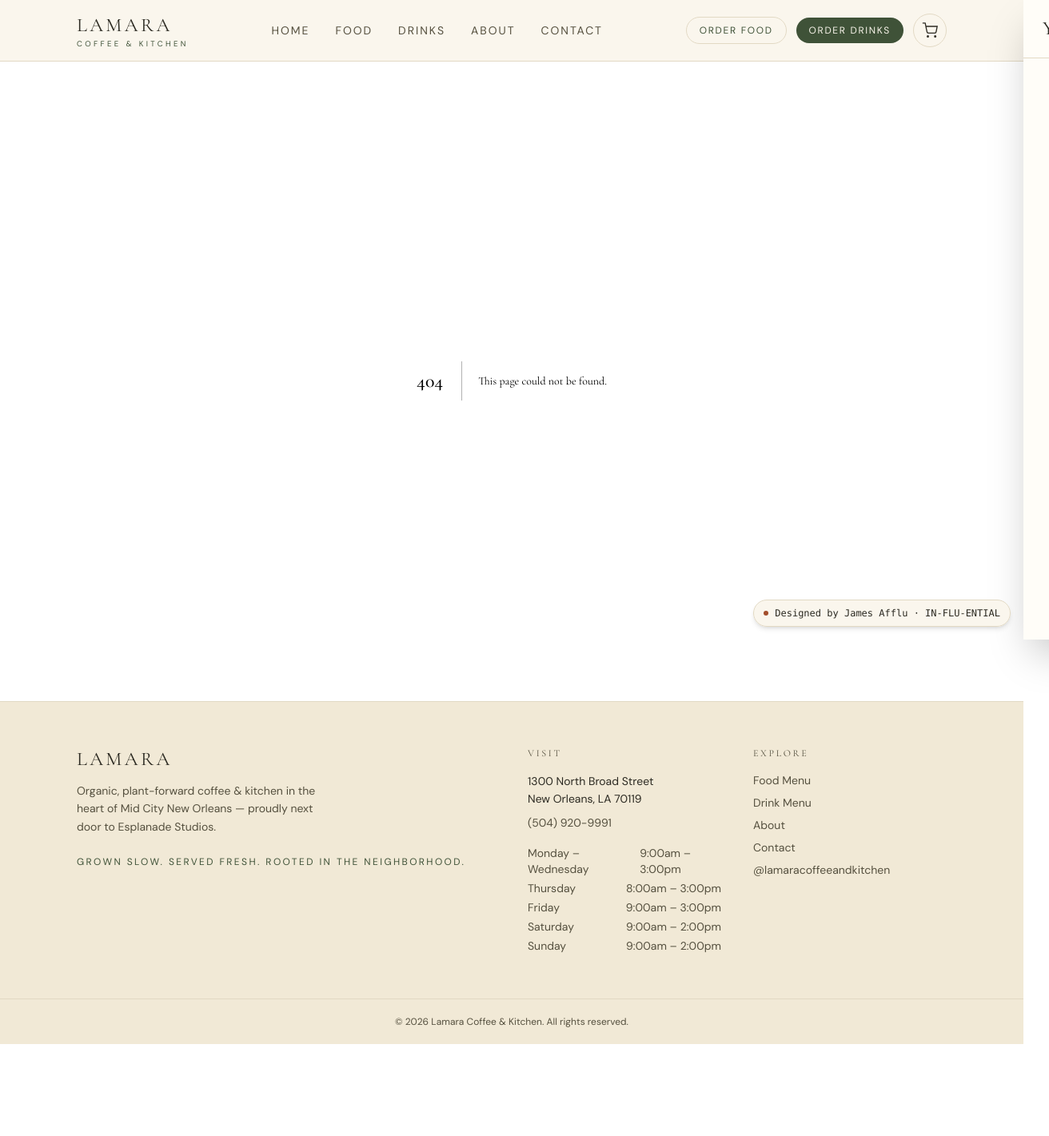
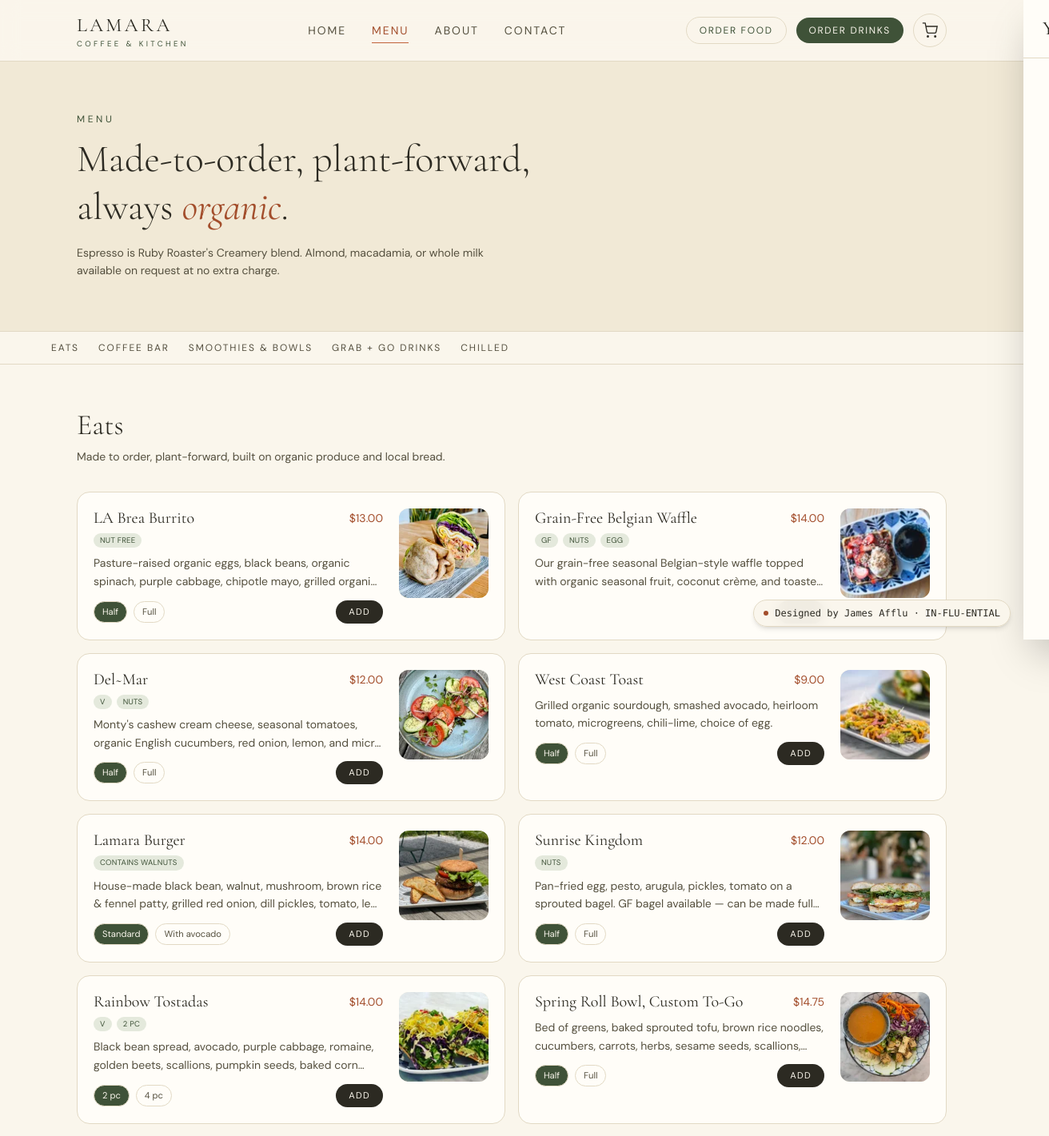
Before and after one commit to flu-wop/lamaracoffee, a Next.js app: page /menu in a window 1280 px wide. Before the commit this address had no page. Shown: the top 1421 px of the page at 80% size, 1312 px wide, since content can reach past the window. Before the commit the page ends 1306 px from the top, so only its background shows below. Built offline with nearby package versions, Linux system fonts and the light colour scheme.

Commit message:
Combine food and drink menu into a single /menu page

```diff
--- a/src/app/about/page.tsx
+++ b/src/app/about/page.tsx
@@ -137,7 +137,7 @@ export default function AboutPage() {
         </h2>
         <div className="mt-8 flex flex-wrap items-center justify-center gap-4">
           <Link
-            href="/food-menu"
+            href="/menu"
             className="rounded-full bg-ink px-7 py-3.5 text-xs uppercase tracking-[0.18em] text-cream transition-colors hover:bg-terracotta-deep"
           >
             Order Food
--- a/src/app/checkout/page.tsx
+++ b/src/app/checkout/page.tsx
@@ -63,7 +63,7 @@ export default function CheckoutPage() {
           Add something from the menu before checking out.
         </p>
         <Link
-          href="/food-menu"
+          href="/menu"
           className="mt-8 inline-block rounded-full bg-ink px-7 py-3.5 text-xs uppercase tracking-[0.18em] text-cream transition-colors hover:bg-terracotta-deep"
         >
           Browse Menu
--- a/src/app/checkout/success/page.tsx
+++ b/src/app/checkout/success/page.tsx
@@ -36,7 +36,7 @@ export default function CheckoutSuccessPage() {
           screen.
         </p>
         <Link
-          href="/food-menu"
+          href="/menu"
           className="mt-8 inline-block rounded-full bg-ink px-7 py-3.5 text-xs uppercase tracking-[0.18em] text-cream transition-colors hover:bg-terracotta-deep"
         >
           Browse Menu
@@ -130,7 +130,7 @@ export default function CheckoutSuccessPage() {
           Back to Home
         </Link>
         <Link
-          href="/food-menu"
+          href="/menu"
           className="rounded-full border border-sage-deep px-7 py-3.5 text-xs uppercase tracking-[0.18em] text-sage-deep transition-colors hover:bg-sage-deep hover:text-cream"
         >
           Order Again
--- a/src/app/drink-menu/page.tsx
+++ /dev/null
@@ -1,39 +0,0 @@
-import type { Metadata } from "next";
-import MenuSection from "@/components/MenuSection";
-import MenuJumpNav from "@/components/MenuJumpNav";
-import { drinkCategories } from "@/lib/menu-data";
-
-export const metadata: Metadata = {
-  title: "Drink Menu | Lamara Coffee & Kitchen",
-  description:
-    "Coffee bar, organic smoothies, and grab-and-go drinks from Lamara Coffee & Kitchen in Mid City New Orleans. Oat milk default.",
-};
-
-export default function DrinkMenuPage() {
-  return (
-    <div>
-      <section className="border-b border-line bg-cream-deep">
-        <div className="mx-auto max-w-6xl px-5 py-16 sm:px-8">
-          <p className="mb-3 text-xs uppercase tracking-[0.3em] text-sage-deep">
-            Drink Menu
-          </p>
-          <h1 className="font-display max-w-xl text-4xl font-light leading-tight text-ink sm:text-5xl">
-            Coffee, smoothies &amp; bowls — <em className="text-terracotta-deep">oat milk</em> default.
-          </h1>
-          <p className="mt-4 max-w-lg text-sm leading-relaxed text-ink-soft">
-            Espresso is Ruby Roaster&apos;s Creamery blend. Almond, macadamia, or whole
-            milk available on request at no extra charge.
-          </p>
-        </div>
-      </section>
-
-      <MenuJumpNav items={drinkCategories.map((c) => ({ id: c.id, title: c.title }))} />
-
-      <div className="mx-auto max-w-6xl px-5 sm:px-8">
-        {drinkCategories.map((category) => (
-          <MenuSection key={category.id} category={category} />
-        ))}
-      </div>
-    </div>
-  );
-}
--- a/src/app/food-menu/page.tsx
+++ b/src/app/menu/page.tsx
@@ -1,32 +1,38 @@
 import type { Metadata } from "next";
 import MenuSection from "@/components/MenuSection";
 import MenuJumpNav from "@/components/MenuJumpNav";
-import { foodCategories } from "@/lib/menu-data";
+import { foodCategories, drinkCategories } from "@/lib/menu-data";
 
 export const metadata: Metadata = {
-  title: "Food Menu | Lamara Coffee & Kitchen",
+  title: "Menu | Lamara Coffee & Kitchen",
   description:
-    "Organic, plant-forward eats from Lamara Coffee & Kitchen in Mid City New Orleans — burritos, burgers, waffles, tostadas, and more.",
+    "Organic, plant-forward food and drinks from Lamara Coffee & Kitchen in Mid City New Orleans — burritos, burgers, waffles, tostadas, coffee, and smoothies. Oat milk default.",
 };
 
-export default function FoodMenuPage() {
+const allCategories = [...foodCategories, ...drinkCategories];
+
+export default function MenuPage() {
   return (
     <div>
       <section className="border-b border-line bg-cream-deep">
         <div className="mx-auto max-w-6xl px-5 py-16 sm:px-8">
           <p className="mb-3 text-xs uppercase tracking-[0.3em] text-sage-deep">
-            Food Menu
+            Menu
           </p>
           <h1 className="font-display max-w-xl text-4xl font-light leading-tight text-ink sm:text-5xl">
             Made-to-order, plant-forward, always <em className="text-terracotta-deep">organic</em>.
           </h1>
+          <p className="mt-4 max-w-lg text-sm leading-relaxed text-ink-soft">
+            Espresso is Ruby Roaster&apos;s Creamery blend. Almond, macadamia, or whole
+            milk available on request at no extra charge.
+          </p>
         </div>
       </section>
 
-      <MenuJumpNav items={foodCategories.map((c) => ({ id: c.id, title: c.title }))} />
+      <MenuJumpNav items={allCategories.map((c) => ({ id: c.id, title: c.title }))} />
 
       <div className="mx-auto max-w-6xl px-5 sm:px-8">
-        {foodCategories.map((category) => (
+        {allCategories.map((category) => (
           <MenuSection key={category.id} category={category} />
         ))}
       </div>
--- a/src/app/page.tsx
+++ b/src/app/page.tsx
@@ -55,13 +55,13 @@ export default function Home() {
 
           <div className="mt-9 flex flex-wrap items-center gap-4">
             <Link
-              href="/food-menu"
+              href="/menu#eats"
               className="rounded-full bg-ink px-7 py-3.5 text-xs uppercase tracking-[0.18em] text-cream transition-colors hover:bg-terracotta-deep"
             >
               Order Food
             </Link>
             <Link
-              href="/drink-menu"
+              href="/menu#coffee-bar"
               className="rounded-full border border-sage-deep px-7 py-3.5 text-xs uppercase tracking-[0.18em] text-sage-deep transition-colors hover:bg-sage-deep hover:text-cream"
             >
               Order Drinks
@@ -182,7 +182,7 @@ export default function Home() {
               </h2>
             </div>
             <Link
-              href="/food-menu"
+              href="/menu"
               className="hidden shrink-0 text-sm uppercase tracking-[0.16em] text-terracotta-deep underline decoration-terracotta/40 underline-offset-4 hover:decoration-terracotta sm:block"
             >
               View Full Menu →
@@ -216,13 +216,13 @@ export default function Home() {
         </h2>
         <div className="mt-9 flex flex-wrap items-center justify-center gap-4">
           <Link
-            href="/food-menu"
+            href="/menu#eats"
             className="rounded-full bg-ink px-7 py-3.5 text-xs uppercase tracking-[0.18em] text-cream transition-colors hover:bg-terracotta-deep"
           >
             Order Food
           </Link>
           <Link
-            href="/drink-menu"
+            href="/menu#coffee-bar"
             className="rounded-full border border-sage-deep px-7 py-3.5 text-xs uppercase tracking-[0.18em] text-sage-deep transition-colors hover:bg-sage-deep hover:text-cream"
           >
             Order Drinks
--- a/src/components/cart/CartDrawer.tsx
+++ b/src/components/cart/CartDrawer.tsx
@@ -41,7 +41,7 @@ export default function CartDrawer() {
                 Add something from the food or drink menu to see it here.
               </p>
               <Link
-                href="/food-menu"
+                href="/menu"
                 onClick={close}
                 className="mt-2 rounded-full bg-sage-deep px-5 py-2 text-xs uppercase tracking-[0.14em] text-cream"
               >
--- a/src/components/layout/Footer.tsx
+++ b/src/components/layout/Footer.tsx
@@ -42,8 +42,7 @@ export default function Footer() {
         <div>
           <h3 className="mb-4 text-xs uppercase tracking-[0.22em] text-ink-soft">Explore</h3>
           <ul className="space-y-2 text-sm text-ink-soft">
-            <li><Link href="/food-menu" className="hover:text-terracotta-deep">Food Menu</Link></li>
-            <li><Link href="/drink-menu" className="hover:text-terracotta-deep">Drink Menu</Link></li>
+            <li><Link href="/menu" className="hover:text-terracotta-deep">Menu</Link></li>
             <li><Link href="/about" className="hover:text-terracotta-deep">About</Link></li>
             <li><Link href="/contact" className="hover:text-terracotta-deep">Contact</Link></li>
             <li>
--- a/src/components/layout/Navbar.tsx
+++ b/src/components/layout/Navbar.tsx
@@ -7,8 +7,7 @@ import { useCart } from "@/lib/cart-context";
 
 const LINKS = [
   { href: "/", label: "Home" },
-  { href: "/food-menu", label: "Food" },
-  { href: "/drink-menu", label: "Drinks" },
+  { href: "/menu", label: "Menu" },
   { href: "/about", label: "About" },
   { href: "/contact", label: "Contact" },
 ];
@@ -50,13 +49,13 @@ export default function Navbar() {
 
         <div className="flex items-center gap-3">
           <Link
-            href="/food-menu"
+            href="/menu#eats"
             className="hidden rounded-full border border-sage-deep px-4 py-2 text-xs uppercase tracking-[0.14em] text-sage-deep transition-colors hover:bg-sage-deep hover:text-cream sm:block"
           >
             Order Food
           </Link>
           <Link
-            href="/drink-menu"
+            href="/menu#coffee-bar"
             className="hidden rounded-full bg-sage-deep px-4 py-2 text-xs uppercase tracking-[0.14em] text-cream transition-colors hover:bg-sage sm:block"
           >
             Order Drinks
```
